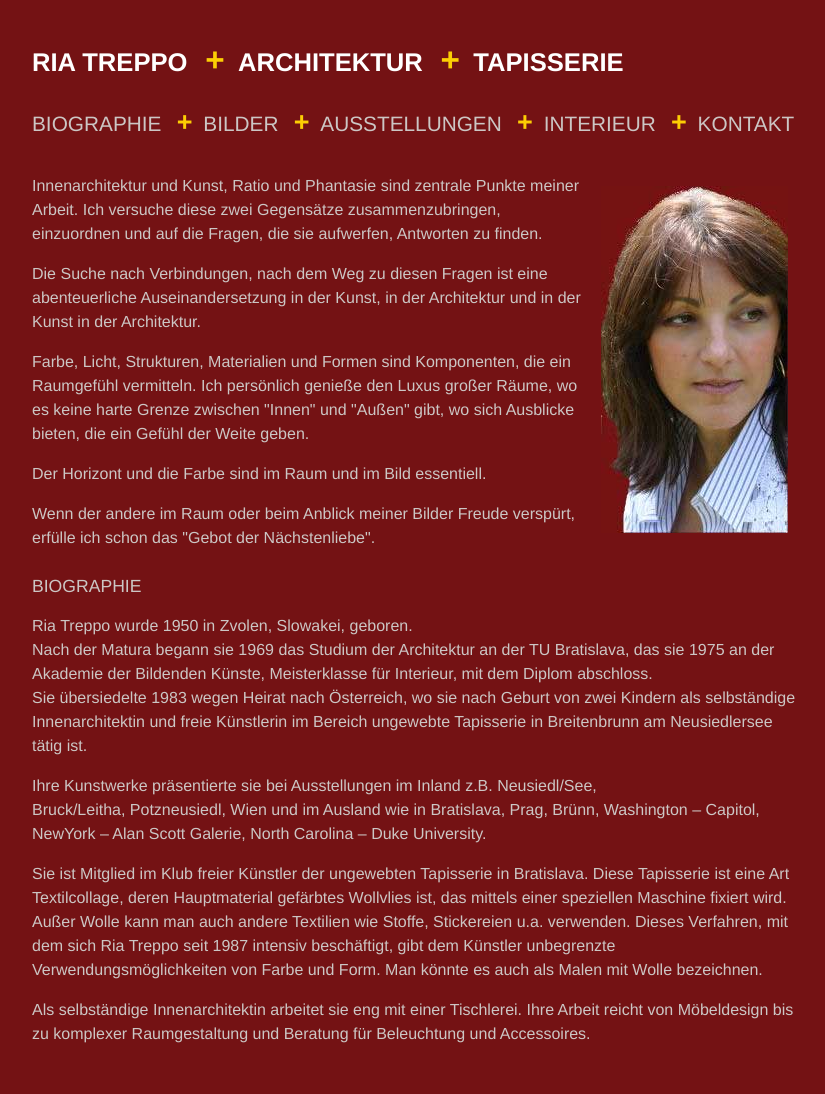
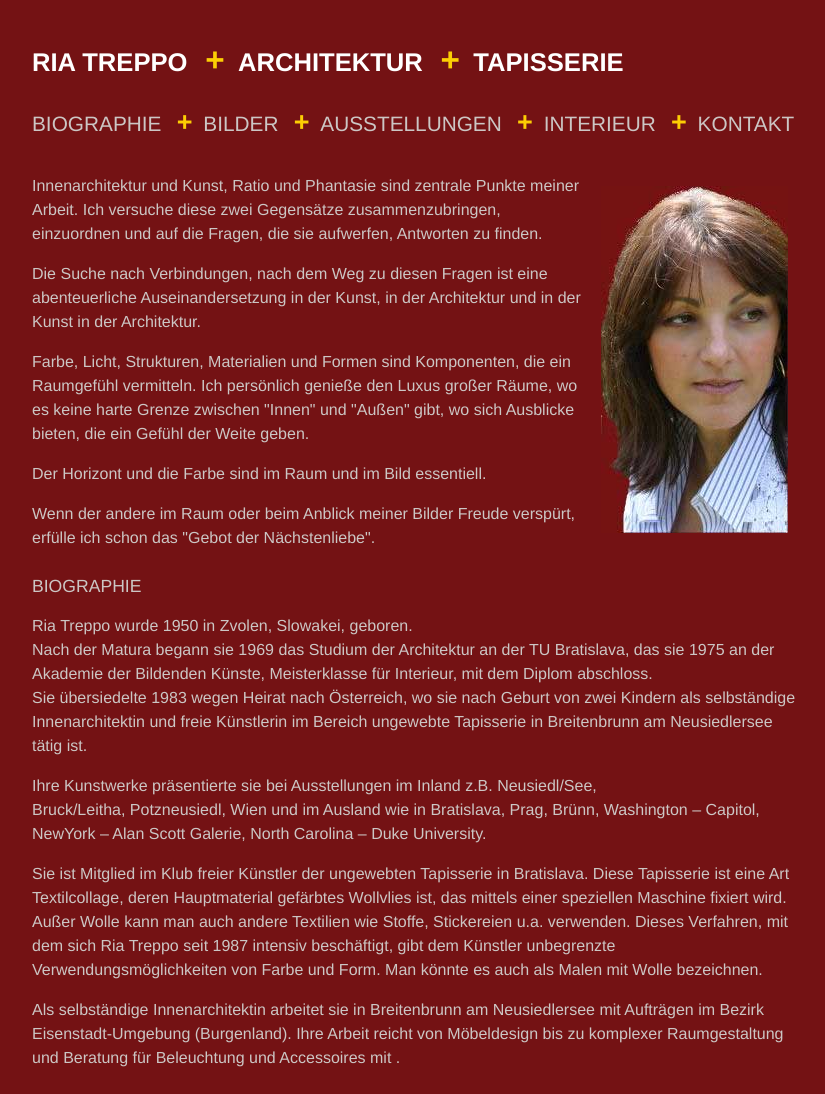
Before and after one commit to riatreppo/riatreppo.github.io, a Jekyll site: the page built from index.html, in a window 1280 px wide. Shown: the whole page, without its empty margins (224-1049 px from the left). Built offline with Jekyll 4.4.1, drawn with Linux system fonts in a browser that asks for light colours; before the commit the page ends 1070 px from its top, so only the background shows below that.

Commit message:
Update contact information

```diff
--- a/_config.yml
+++ b/_config.yml
@@ -1,8 +1,8 @@
 # Site settings
 title: RIA TREPPO
 email: riatreppo@gmail.com
-description: > # this means to ignore newlines until "baseurl:"
-  Ria Treppo, Architektur + Tapisserie
+description: >- # this means to ignore newlines until "baseurl:"
+  Ria Treppo, Architektur + Tapisserie in Breitenbrunn & Purbach, Eisenstadt-Umgebung, Burgenland
 baseurl: "" # the subpath of your site, e.g. /blog/
 url: "http://riatreppo.com" # the base hostname & protocol for your site
 image_folder: "images"
--- a/index.html
+++ b/index.html
@@ -21,6 +21,7 @@ id: 0
     <p>Wenn der andere im Raum oder beim Anblick meiner Bilder Freude verspürt,
         erfülle ich schon das "Gebot der Nächstenliebe".</p>
 </div>
+<div class="biography">
     <h1 class="headline">{{ page.title }}</h1>
     <p> Ria Treppo wurde 1950 in Zvolen, Slowakei, geboren. <br>
         Nach der Matura begann sie 1969 das Studium der Architektur an der TU
@@ -40,7 +41,7 @@ id: 0
         verwenden. Dieses Verfahren, mit dem sich Ria Treppo seit 1987 intensiv
         beschäftigt, gibt dem Künstler unbegrenzte Verwendungsmöglichkeiten von
         Farbe und Form. Man könnte es auch als Malen mit Wolle bezeichnen.</p>
-<p>Als selbständige Innenarchitektin arbeitet sie eng mit einer Tischlerei.
+    <p>Als selbständige Innenarchitektin arbeitet sie in Breitenbrunn am Neusiedlersee mit Aufträgen im Bezirk Eisenstadt-Umgebung (Burgenland).
         Ihre Arbeit reicht von Möbeldesign bis zu komplexer Raumgestaltung und
-  Beratung für Beleuchtung und Accessoires.</p>
+        Beratung für Beleuchtung und Accessoires mit .</p>
 </div>
```
Also changed, not shown: kontakt.html (+12 -6 lines), Gemfile.lock. Lines whose indentation alone changed are shown as unchanged.
